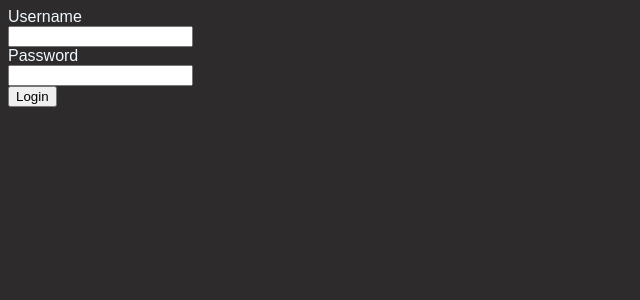
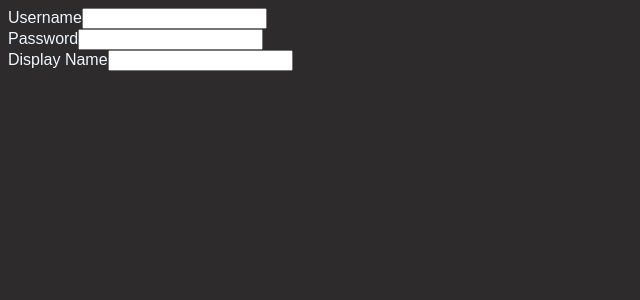
Before and after one commit to superyaooo/react-full-course, a React (Vite) app: page / in a window 1280 px wide. Shown: the top 300 px of the page, without its empty margins (0-640 px from the left). Built offline with nearby package versions, Linux system fonts and the light colour scheme.

Commit message:
binding state to input fields

```diff
--- a/src/App.jsx
+++ b/src/App.jsx
@@ -1,7 +1,13 @@
-import { LoginForm } from "./components/LoginForm";
+import { RegisterForm } from "./components/RegisterForm";
 
 export default function App() {
-    return <div>
-        <LoginForm />
-    </div>;
+    window.addEventListener("resize", (e) => {
+        console.log(window.innerHeight, window.innerWidth);
+    });
+
+    return (
+        <div>
+            <RegisterForm />
+        </div>
+    );
 }
--- /dev/null
+++ b/src/components/RegisterForm.jsx
@@ -0,0 +1,39 @@
+import { useState } from "react";
+
+export function RegisterForm() {
+    const [formFields, setFormFields] = useState({
+        username: "",
+        password: "",
+        displayName: ""
+    });
+
+    return <form>
+        <div>
+            <babel htmlFor="username">Username</babel>
+            <input id="username" value={formFields.username} onChange={(e) => {
+                setFormFields((currentState) => ({
+                    ...currentState,
+                    username: e.target.value
+                }));
+            }}/>
+        </div>
+        <div>
+            <babel htmlFor="password">Password</babel>
+            <input id="password" value={formFields.password} onChange={(e) => {
+                setFormFields((currentState) => ({
+                    ...currentState,
+                    password: e.target.value
+                }));
+            }}/>
+        </div>
+        <div>
+            <babel htmlFor="displayName">Display Name</babel>
+            <input id="displayName" value={formFields.displayName} onChange={(e) => {
+                setFormFields((currentState) => ({
+                    ...currentState,
+                    displayName: e.target.value
+                }));
+            }}/>
+        </div>
+    </form>
+}
```
